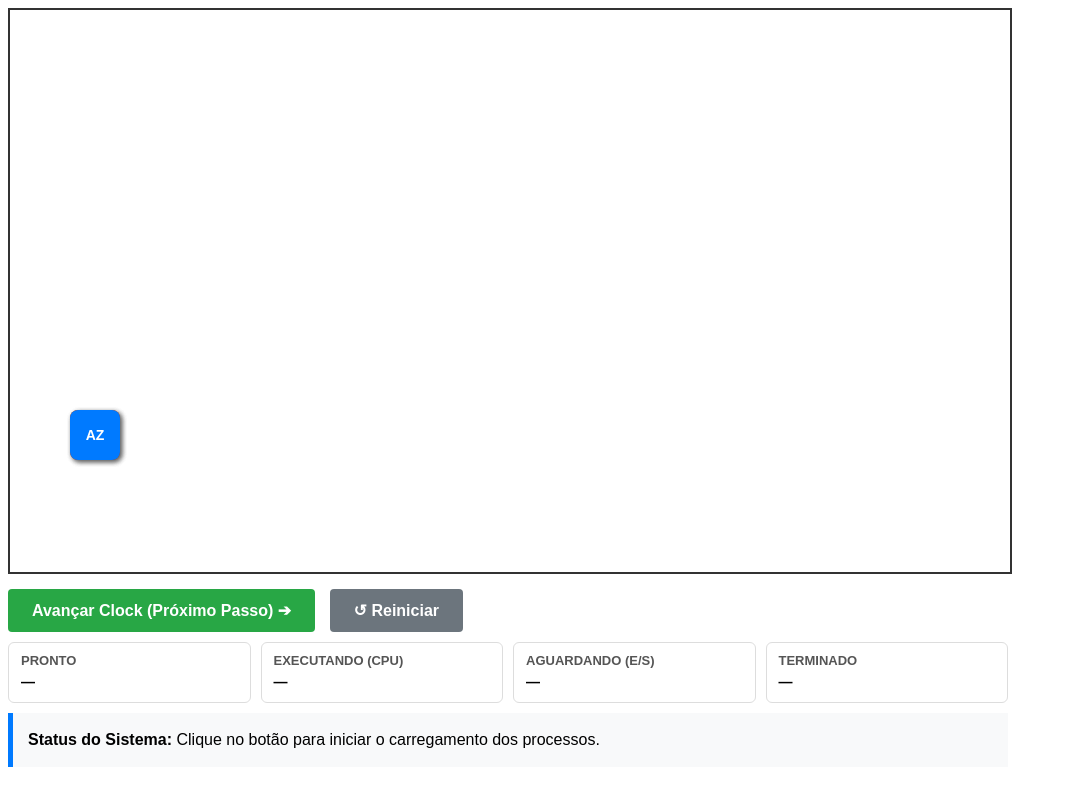
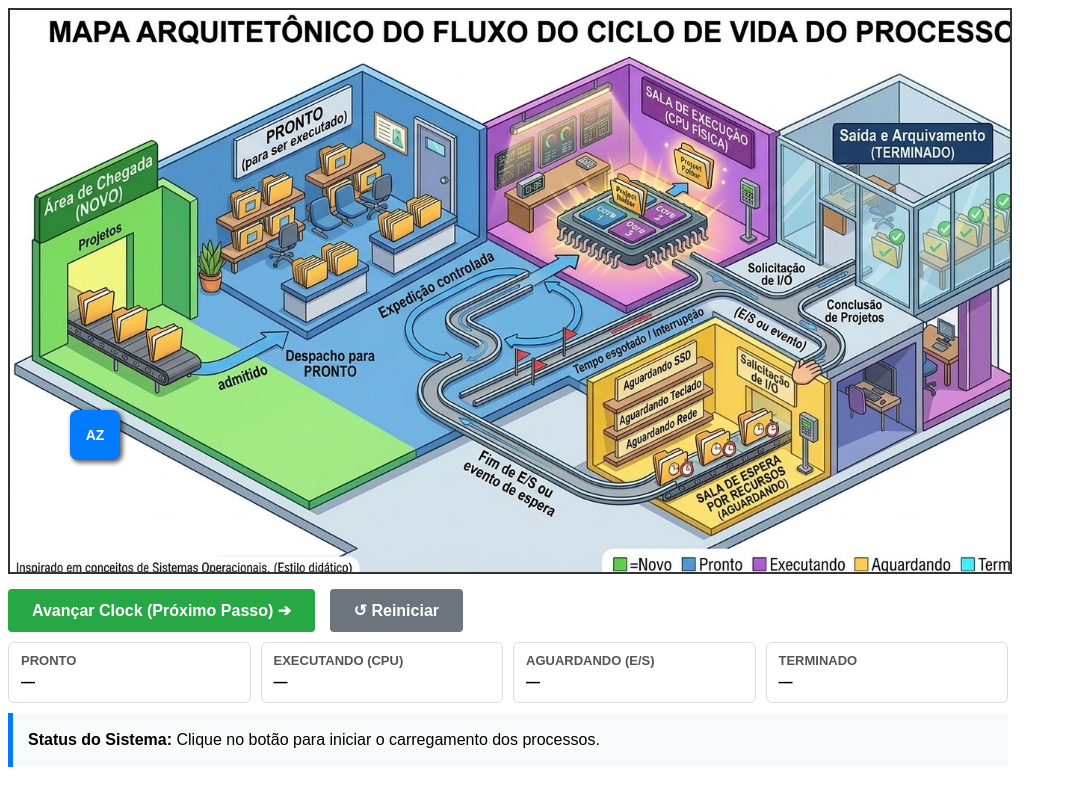
Before and after one commit to adonissilver/Sistemas-Operacionais, a plain HTML site: page CICLO/index.html in a window 1280 px wide. Shown: the whole page, without its empty margins (0-1067 px from the left). Drawn offline with Linux system fonts and the light colour scheme.

Commit message:
Update background image in index.html

```diff
--- a/CICLO/index.html
+++ b/CICLO/index.html
@@ -10,7 +10,7 @@
             position: relative;
             width: 1000px; /* Altere para a largura da sua imagem */
             height: 562px; /* Altere para a altura da sua imagem */
-            background-image: url('SUA_IMAGEM_AQUI.JPG');
+            background-image: url('imagem.jpg');
             background-size: cover;
             border: 2px solid #333;
             overflow: hidden;
```
